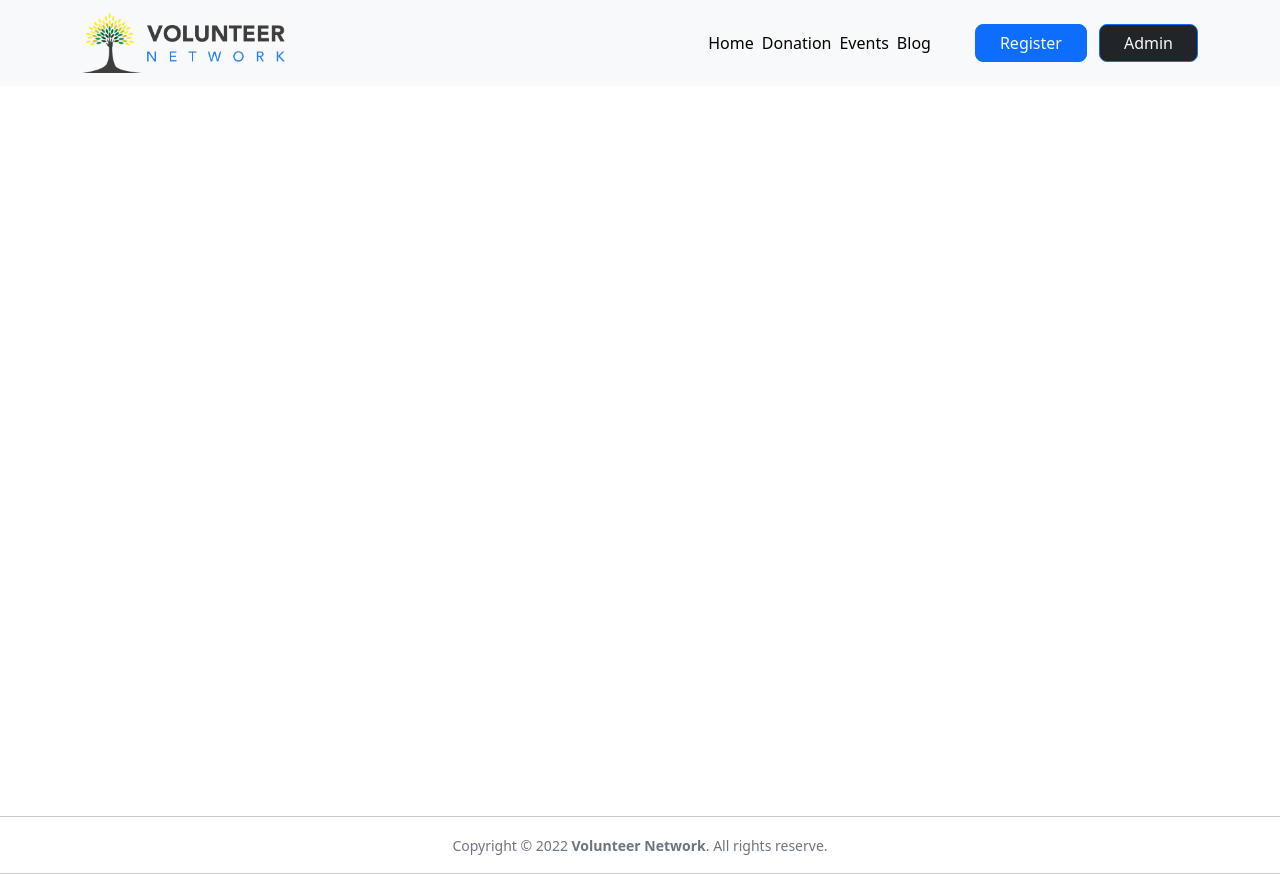
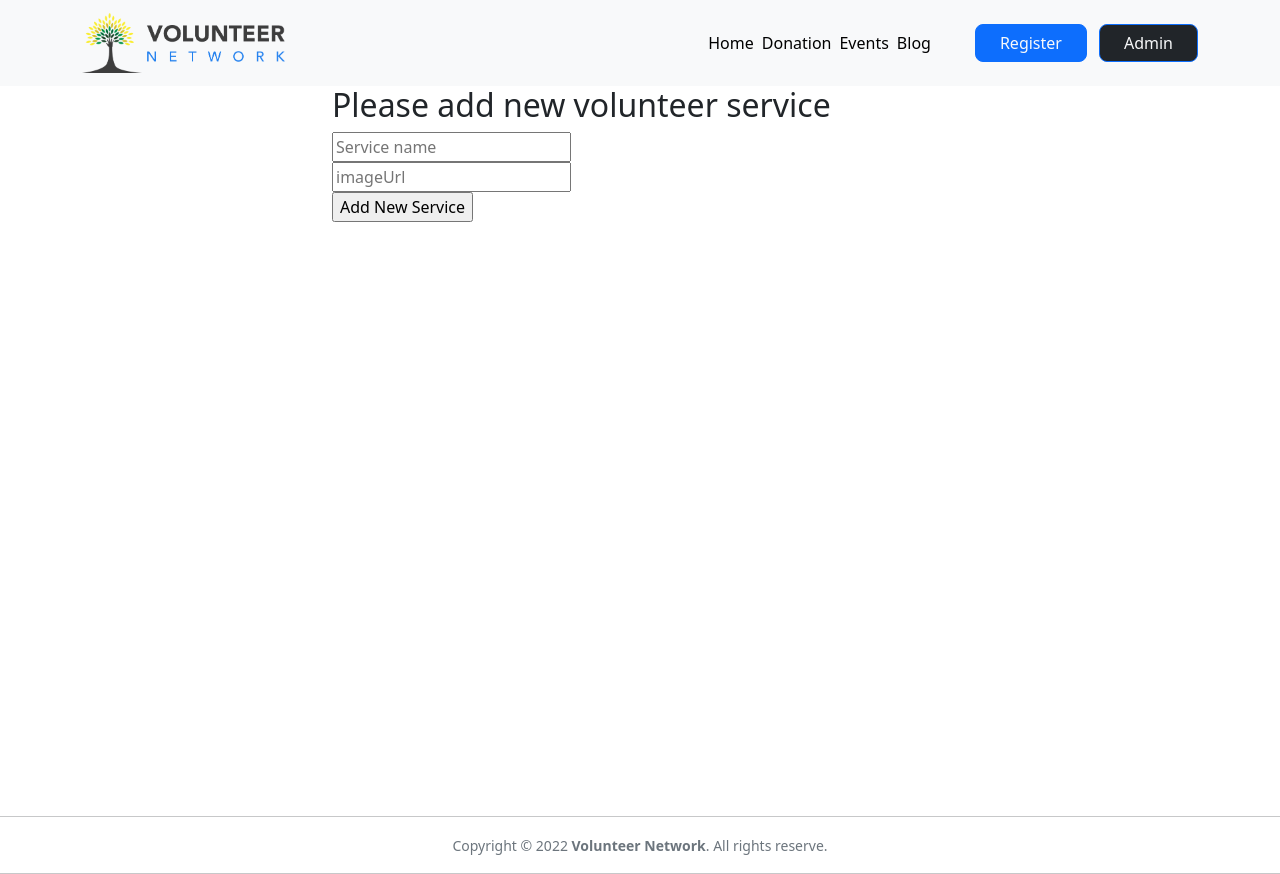
Before and after one commit to mehrazhossain/volunteer-network-client, a React (Create React App) app: page /addnewservice in a window 1280 px wide. Built offline with nearby package versions, Linux system fonts and the light colour scheme.

Commit message:
added new section called addnewservice

```diff
--- a/src/App.js
+++ b/src/App.js
@@ -5,6 +5,7 @@ import Home from './components/Home/Home';
 import Footer from './components/Footer/Footer';
 import { Route, Routes } from 'react-router-dom';
 import Login from './components/Login/Login';
+import AddNewService from './components/AddNewService/AddNewService';
 
 function App() {
   return (
@@ -13,6 +14,10 @@ function App() {
       <Routes>
         <Route path="/" element={<Home></Home>}></Route>
         <Route path="/login" element={<Login></Login>}></Route>
+        <Route
+          path="/addnewservice"
+          element={<AddNewService></AddNewService>}
+        ></Route>
       </Routes>
       <Footer></Footer>
     </div>
--- /dev/null
+++ b/src/components/AddNewService/AddNewService.js
@@ -0,0 +1,50 @@
+import React from 'react';
+
+const AddNewService = () => {
+  const handleFormSubmit = (e) => {
+    e.preventDefault();
+
+    const name = e.target.name.value;
+    const image = e.target.image.value;
+
+    const service = {
+      name,
+      image,
+    };
+    fetch('http://localhost:5000/service', {
+      method: 'POST',
+      headers: {
+        'content-type': 'application/json',
+      },
+      body: JSON.stringify(service),
+    })
+      .then((res) => res.json())
+      .then((data) => {
+        console.log('success', data);
+      });
+  };
+  return (
+    <div className="container w-50 mx-auto">
+      <h2>Please add new volunteer service</h2>
+      <form onSubmit={handleFormSubmit}>
+        <input
+          type="text"
+          name="name"
+          placeholder="Service name"
+          autoComplete="off"
+        />
+        <br />
+        <input
+          type="text"
+          name="image"
+          placeholder="imageUrl"
+          autoComplete="off"
+        />
+        <br />
+        <input type="submit" value={'Add New Service'} />
+      </form>
+    </div>
+  );
+};
+
+export default AddNewService;
--- a/src/components/Header/Header.js
+++ b/src/components/Header/Header.js
@@ -19,16 +19,10 @@ const Header = () => {
             <CustomLink to="/donation">Donation</CustomLink>
             <CustomLink to="/events">Events</CustomLink>
             <CustomLink to="/blog">Blog</CustomLink>
-            <Button
-              className="bg-primary text-light px-4 register border-style"
-              eventKey={2}
-            >
+            <Button className="bg-primary text-light px-4 register border-style">
               Register
             </Button>
-            <Button
-              className="bg-dark text-light px-4 border-style"
-              eventKey={2}
-            >
+            <Button className="bg-dark text-light px-4 border-style">
               Admin
             </Button>
           </Nav>
--- a/src/components/Services/Services.js
+++ b/src/components/Services/Services.js
@@ -5,14 +5,14 @@ const Services = () => {
   const [services, setServices] = useState([]);
 
   useEffect(() => {
-    fetch('fakeData.json')
+    fetch('http://localhost:5000/service')
       .then((res) => res.json())
       .then((data) => setServices(data));
   }, []);
   return (
     <div className="row row-cols-1 row-cols-md-4 g-4 mx-auto">
       {services.map((service) => (
-        <Service key={service.id} service={service}></Service>
+        <Service key={service._id} service={service}></Service>
       ))}
     </div>
   );
```
